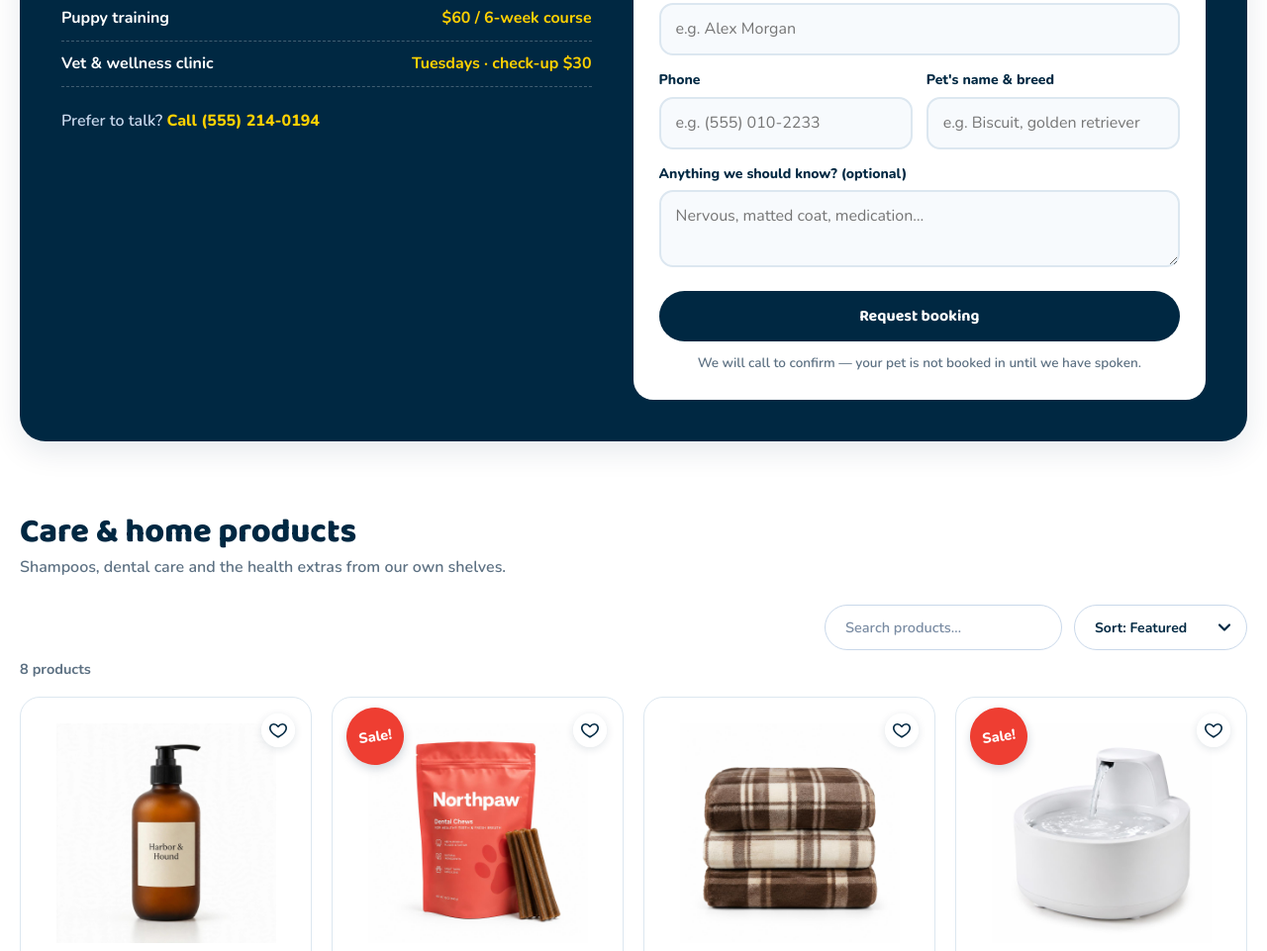
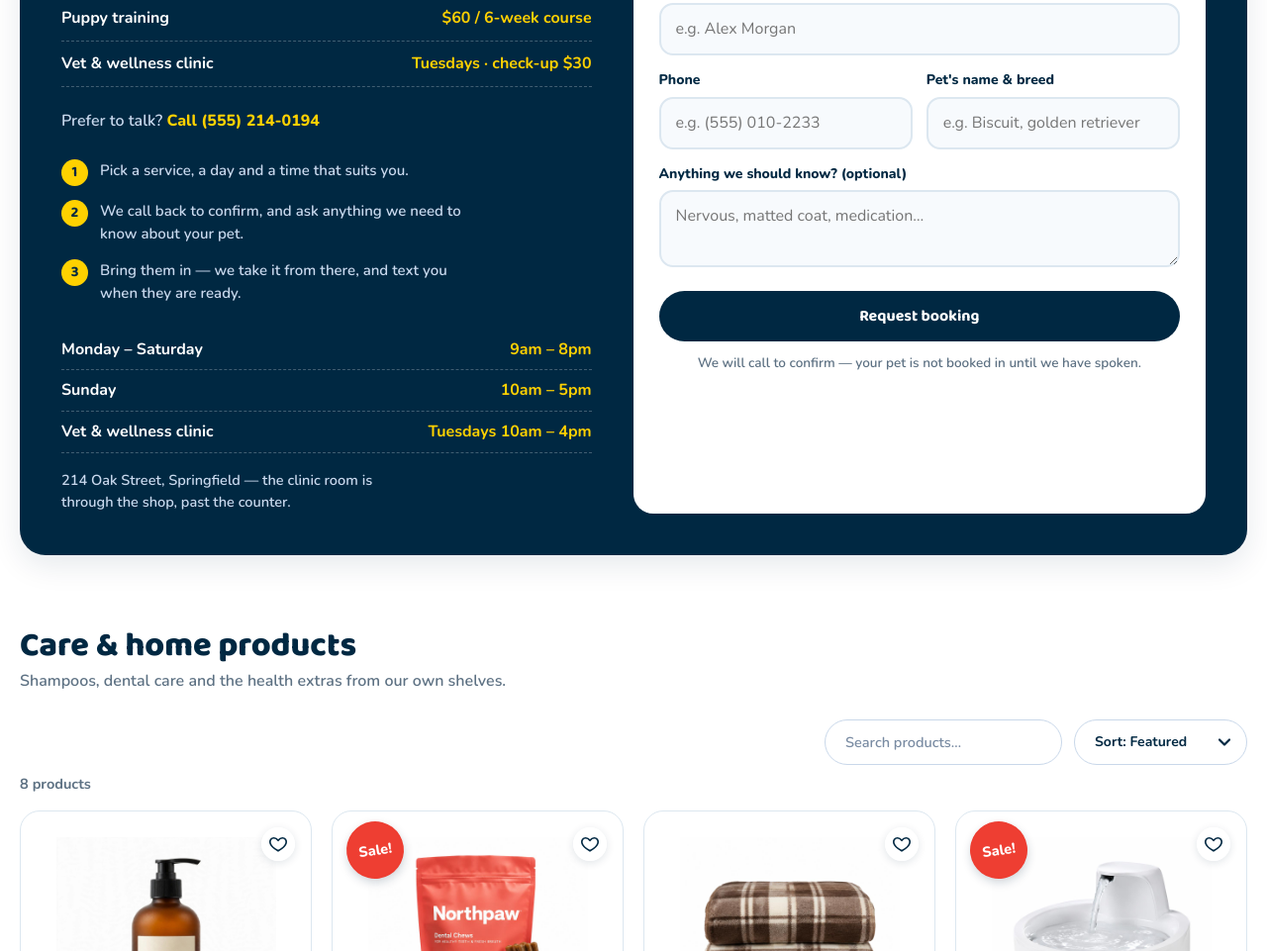
Before and after one commit to canyon-coconut/pawmart-petmania, a plain HTML site: page care.html in a window 1280 px wide. Shown: the part 1275-2236 px from the top of the page at 99% size. Drawn offline with nearby package versions, Linux system fonts and the light colour scheme.

Commit message:
v48: booking panel left column filled (how-it-works steps, opening hours, address line) so the panel no longer sits half empty

```diff
--- a/care.html
+++ b/care.html
@@ -9,7 +9,7 @@
 <link rel="preconnect" href="https://fonts.googleapis.com">
 <link rel="preconnect" href="https://fonts.gstatic.com" crossorigin>
 <link href="https://fonts.googleapis.com/css2?family=Baloo+2:wght@600;700;800&family=Nunito:wght@400;600;700;800&display=swap" rel="stylesheet">
-<link rel="stylesheet" href="style.css?v=47">
+<link rel="stylesheet" href="style.css?v=48">
 </head>
 <body data-shopcat="care">
 </div>
@@ -51,6 +51,17 @@
             <li><span>Vet &amp; wellness clinic</span><span>Tuesdays · check-up $30</span></li>
           </ul>
           <p class="bookcall">Prefer to talk? <a href="tel:+15552140194">Call (555) 214-0194</a></p>
+          <div class="booksteps">
+            <div><strong>1</strong><p>Pick a service, a day and a time that suits you.</p></div>
+            <div><strong>2</strong><p>We call back to confirm, and ask anything we need to know about your pet.</p></div>
+            <div><strong>3</strong><p>Bring them in — we take it from there, and text you when they are ready.</p></div>
+          </div>
+          <div class="bookhours">
+            <div><span>Monday – Saturday</span><span>9am – 8pm</span></div>
+            <div><span>Sunday</span><span>10am – 5pm</span></div>
+            <div><span>Vet &amp; wellness clinic</span><span>Tuesdays 10am – 4pm</span></div>
+          </div>
+          <p class="bookaddr">214 Oak Street, Springfield — the clinic room is through the shop, past the counter.</p>
         </div>
         <div class="bookcard">
           <form id="bookForm" novalidate>
@@ -145,6 +156,6 @@
   </div>
 </div>
 <div id="toast" role="status"></div>
-<script src="shop.js?v=47"></script>
+<script src="shop.js?v=48"></script>
 </body>
 </html>
--- a/style.css
+++ b/style.css
@@ -564,3 +564,12 @@ section.blk.aboutstrip{padding:56px 0}
 .keepread{margin-top:38px}
 .keepread h2{font-size:25px;margin-bottom:16px}
 @media(max-width:640px){ .art-hero{height:230px} .article h1{font-size:31px} }
+
+.booksteps{margin-top:26px;display:grid;gap:14px}
+.booksteps div{display:flex;gap:12px;align-items:flex-start}
+.booksteps strong{flex:none;width:27px;height:27px;border-radius:50%;background:var(--yellow);color:var(--navy);display:grid;place-items:center;font-family:'Baloo 2',cursive;font-size:15px}
+.booksteps p{margin:0;font-size:15px}
+.bookhours{margin-top:24px}
+.bookhours div{display:flex;justify-content:space-between;gap:14px;color:#fff;font-weight:700;padding:8px 0;border-bottom:1px dashed rgba(255,255,255,.25)}
+.bookhours div span:last-child{color:var(--yellow);white-space:nowrap}
+.bookaddr{margin-top:16px;font-size:14.5px}
```
Also changed, not shown: about.html (+2 -2 lines), article-cat-boredom.html (+2 -2 lines), article-feeding.html (+2 -2 lines), article-puppy-checklist.html (+2 -2 lines), cats.html (+2 -2 lines), deals.html (+2 -2 lines), dogs.html (+2 -2 lines), index.html (+2 -2 lines), product.html (+2 -2 lines), shop.html (+2 -2 lines).
